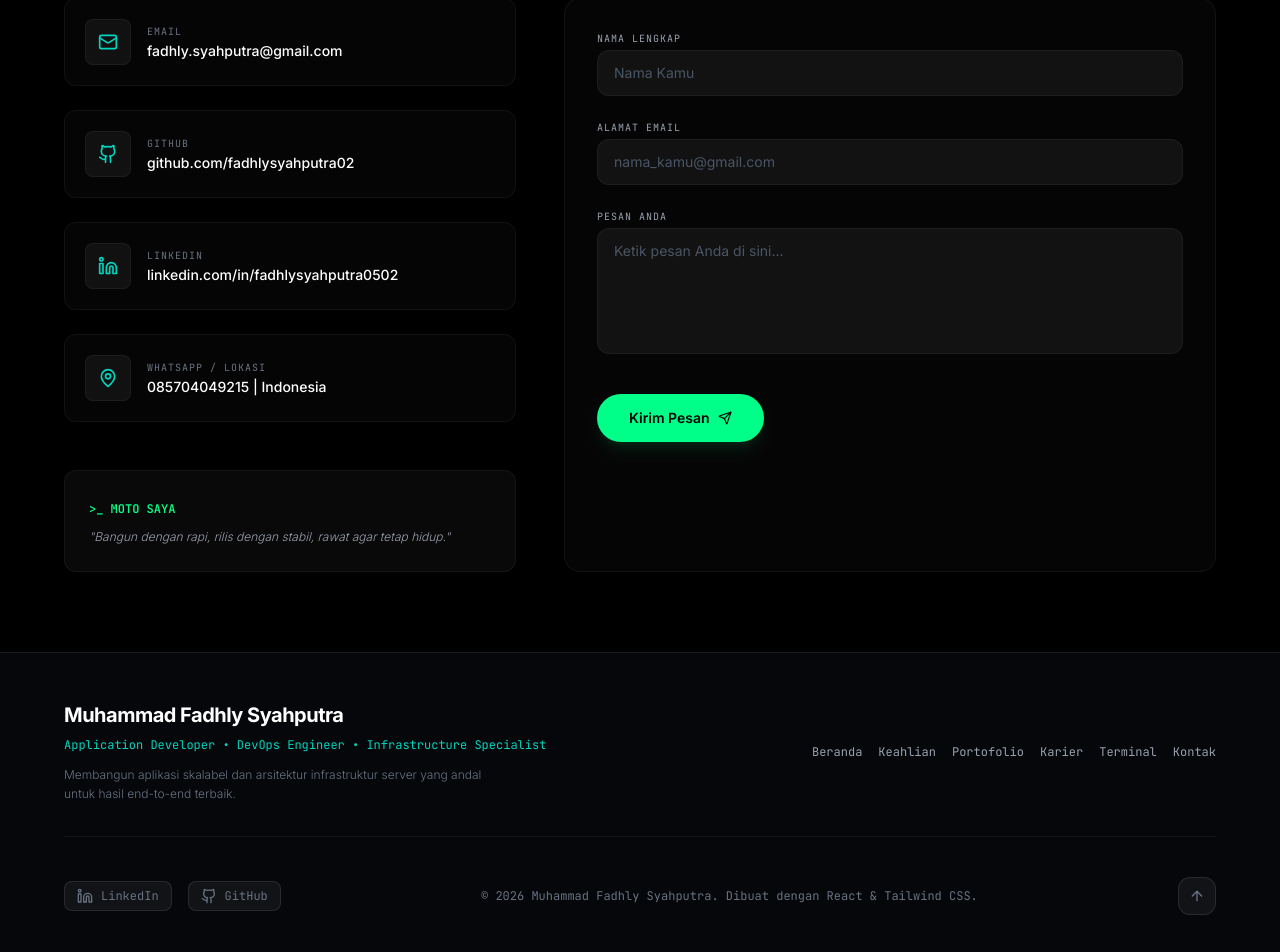
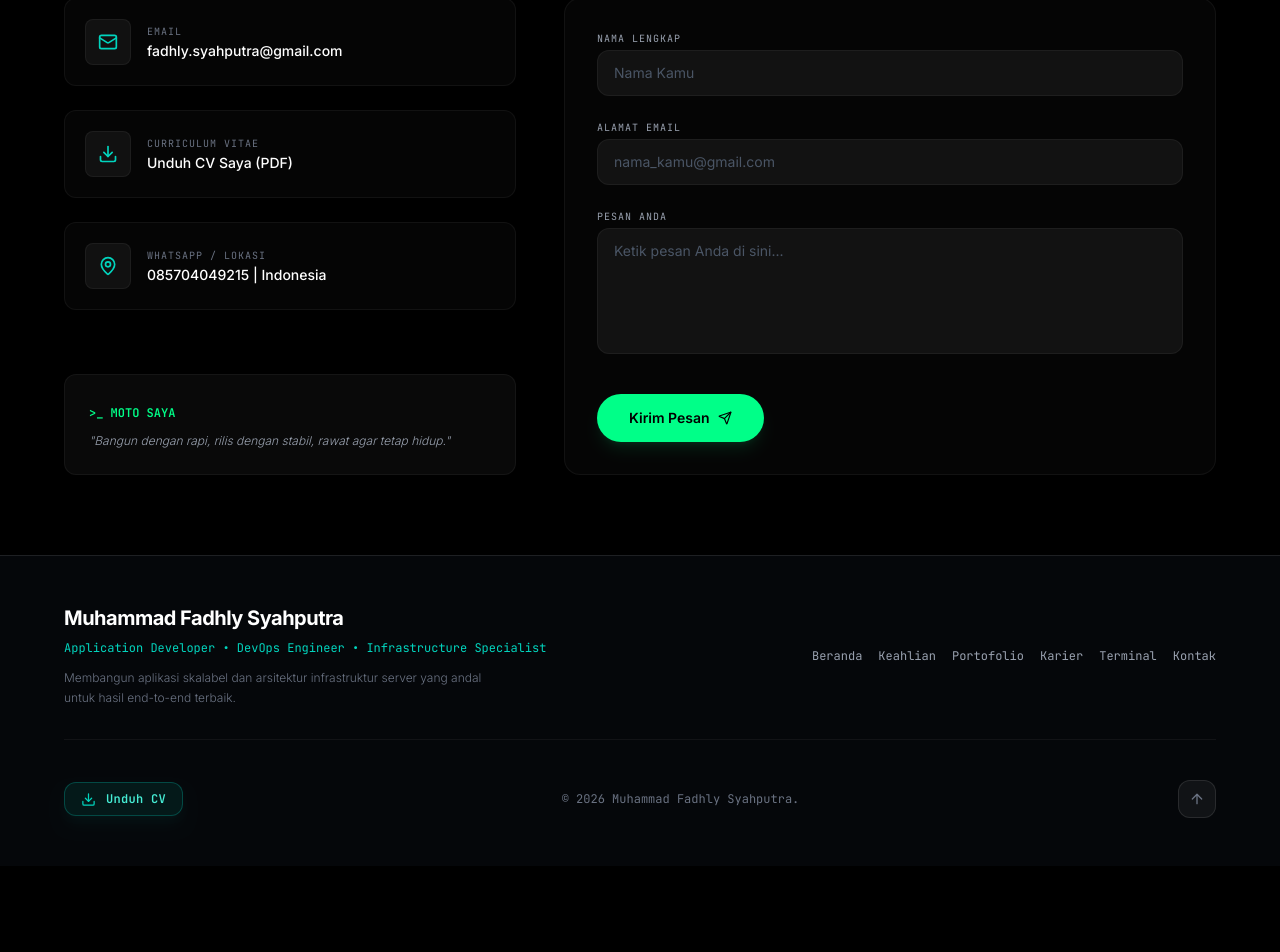
Before and after one commit to fadhlysyahputra02/portofolio, a React (Vite) app: page / in a window 1280 px wide. Shown: the part 6503-7455 px from the top of the page. After the commit the page ends 7369 px from the top, so only its background shows below. Built offline with nearby package versions, Linux system fonts and the light colour scheme.

Commit message:
refactor: replace LinkedIn & GitHub links with Download CV button

```diff
--- a/src/components/Contact.jsx
+++ b/src/components/Contact.jsx
@@ -1,41 +1,6 @@
 import { useState } from "react";
 import { motion, AnimatePresence } from "framer-motion";
-import { Mail, MapPin, Send, CheckCircle } from "lucide-react";
-
-const GithubIcon = ({ size = 20, className = "" }) => (
-  <svg
-    viewBox="0 0 24 24"
-    width={size}
-    height={size}
-    stroke="currentColor"
-    strokeWidth="2"
-    fill="none"
-    strokeLinecap="round"
-    strokeLinejoin="round"
-    className={className}
-  >
-    <path d="M15 22v-4a4.8 4.8 0 0 0-1-3.5c3 0 6-2 6-5.5.08-1.25-.27-2.48-1-3.5.28-1.15.28-2.35 0-3.5 0 0-1 0-3 1.5-2.64-.5-5.36-.5-8 0C6 2 5 2 5 2c-.3 1.15-.3 2.35 0 3.5A5.403 5.403 0 0 0 4 9c0 3.5 3 5.5 6 5.5-.39.49-.68 1.05-.85 1.65-.17.6-.22 1.23-.15 1.85v4" />
-    <path d="M9 18c-4.51 2-5-2-7-2" />
-  </svg>
-);
-
-const LinkedinIcon = ({ size = 20, className = "" }) => (
-  <svg
-    viewBox="0 0 24 24"
-    width={size}
-    height={size}
-    stroke="currentColor"
-    strokeWidth="2"
-    fill="none"
-    strokeLinecap="round"
-    strokeLinejoin="round"
-    className={className}
-  >
-    <path d="M16 8a6 6 0 0 1 6 6v7h-4v-7a2 2 0 0 0-2-2 2 2 0 0 0-2 2v7h-4v-7a6 6 0 0 1 6-6z" />
-    <rect x="2" y="9" width="4" height="12" />
-    <circle cx="4" cy="4" r="2" />
-  </svg>
-);
+import { Mail, MapPin, Send, CheckCircle, Download } from "lucide-react";
 
 const Contact = () => {
   const [formData, setFormData] = useState({ name: "", email: "", message: "" });
@@ -90,16 +55,11 @@ const Contact = () => {
       link: "mailto:fadhly.syahputra@gmail.com",
     },
     {
-      icon: <GithubIcon className="text-teal-400" size={20} />,
-      label: "GitHub",
-      value: "github.com/fadhlysyahputra02",
-      link: "https://github.com/fadhlysyahputra02",
-    },
-    {
-      icon: <LinkedinIcon className="text-teal-400" size={20} />,
-      label: "LinkedIn",
-      value: "linkedin.com/in/fadhlysyahputra0502",
-      link: "https://www.linkedin.com/in/fadhlysyahputra0502",
+      icon: <Download className="text-teal-400" size={20} />,
+      label: "Curriculum Vitae",
+      value: "Unduh CV Saya (PDF)",
+      link: "/CV_Muhammad_Fadhly_Syahputra.pdf",
+      download: true,
     },
     {
       icon: <MapPin className="text-teal-400" size={20} />,
@@ -149,7 +109,13 @@ const Contact = () => {
               {contactInfos.map((info) => {
                 const CardWrapper = info.link ? "a" : "div";
                 const wrapperProps = info.link
-                  ? { href: info.link, target: "_blank", rel: "noreferrer", className: "cursor-pointer block" }
+                  ? {
+                      href: info.link,
+                      target: info.download ? "_self" : "_blank",
+                      download: info.download ? "CV_Muhammad_Fadhly_Syahputra.pdf" : undefined,
+                      rel: "noreferrer",
+                      className: "cursor-pointer block",
+                    }
                   : {};
 
                 return (
--- a/src/components/Footer.jsx
+++ b/src/components/Footer.jsx
@@ -1,40 +1,5 @@
 import { motion } from "framer-motion";
-import { ArrowUp } from "lucide-react";
-
-const LinkedinIcon = ({ size = 18, className = "" }) => (
-  <svg
-    viewBox="0 0 24 24"
-    width={size}
-    height={size}
-    stroke="currentColor"
-    strokeWidth="2"
-    fill="none"
-    strokeLinecap="round"
-    strokeLinejoin="round"
-    className={className}
-  >
-    <path d="M16 8a6 6 0 0 1 6 6v7h-4v-7a2 2 0 0 0-2-2 2 2 0 0 0-2 2v7h-4v-7a6 6 0 0 1 6-6z" />
-    <rect x="2" y="9" width="4" height="12" />
-    <circle cx="4" cy="4" r="2" />
-  </svg>
-);
-
-const GithubIcon = ({ size = 18, className = "" }) => (
-  <svg
-    viewBox="0 0 24 24"
-    width={size}
-    height={size}
-    stroke="currentColor"
-    strokeWidth="2"
-    fill="none"
-    strokeLinecap="round"
-    strokeLinejoin="round"
-    className={className}
-  >
-    <path d="M15 22v-4a4.8 4.8 0 0 0-1-3.5c3 0 6-2 6-5.5.08-1.25-.27-2.48-1-3.5.28-1.15.28-2.35 0-3.5 0 0-1 0-3 1.5-2.64-.5-5.36-.5-8 0C6 2 5 2 5 2c-.3 1.15-.3 2.35 0 3.5A5.403 5.403 0 0 0 4 9c0 3.5 3 5.5 6 5.5-.39.49-.68 1.05-.85 1.65-.17.6-.22 1.23-.15 1.85v4" />
-    <path d="M9 18c-4.51 2-5-2-7-2" />
-  </svg>
-);
+import { ArrowUp, Download } from "lucide-react";
 
 const Footer = () => {
   const scrollToTop = () => {
@@ -93,35 +58,26 @@ const Footer = () => {
 
         </div>
 
-        {/* Bottom Row: Social Links & Copyright */}
+        {/* Bottom Row: Download CV & Copyright */}
         <div className="flex flex-col sm:flex-row items-center justify-between gap-6 font-mono text-xs text-gray-500">
 
-          {/* Social Links including LinkedIn */}
+          {/* Download CV Link */}
           <div className="flex items-center gap-4">
             <a
-              href="https://www.linkedin.com/in/fadhlysyahputra0502"
+              href="/CV_Muhammad_Fadhly_Syahputra.pdf"
+              download="CV_Muhammad_Fadhly_Syahputra.pdf"
               target="_blank"
               rel="noreferrer"
-              className="flex items-center gap-2 px-3 py-1.5 rounded-lg border border-white/10 bg-white/5 hover:border-teal-500/40 hover:text-teal-400 transition-all cursor-pointer"
+              className="group flex items-center gap-2.5 px-4 py-2 rounded-xl border border-teal-500/30 bg-teal-500/10 hover:bg-teal-500/20 hover:border-teal-400 text-teal-300 hover:text-white transition-all duration-300 cursor-pointer shadow-lg shadow-teal-500/5 hover:shadow-teal-500/15"
             >
-              <LinkedinIcon size={16} />
-              <span>LinkedIn</span>
-            </a>
-
-            <a
-              href="https://github.com/fadhlysyahputra02"
-              target="_blank"
-              rel="noreferrer"
-              className="flex items-center gap-2 px-3 py-1.5 rounded-lg border border-white/10 bg-white/5 hover:border-teal-500/40 hover:text-white transition-all cursor-pointer"
-            >
-              <GithubIcon size={16} />
-              <span>GitHub</span>
+              <Download size={15} className="text-teal-400 group-hover:translate-y-0.5 transition-transform duration-300" />
+              <span className="font-semibold text-xs tracking-wide">Unduh CV</span>
             </a>
           </div>
 
           {/* Copyright */}
           <p className="text-center sm:text-right">
-            &copy; {new Date().getFullYear()} Muhammad Fadhly Syahputra. Dibuat dengan React & Tailwind CSS.
+            &copy; {new Date().getFullYear()} Muhammad Fadhly Syahputra.
           </p>
 
           {/* Back to top button */}
```
Also changed, not shown: 1 other file (tests, documents, lock files or other folders).
